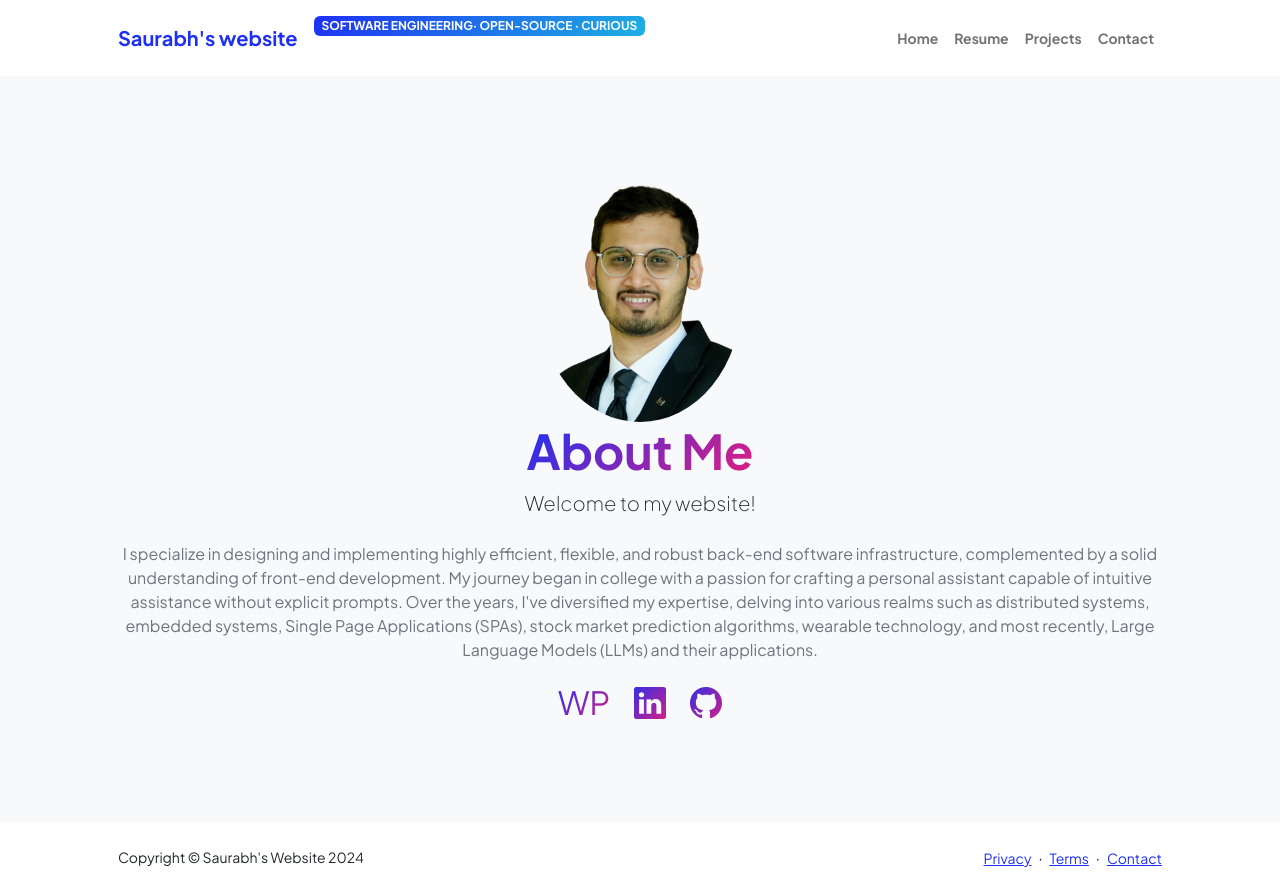
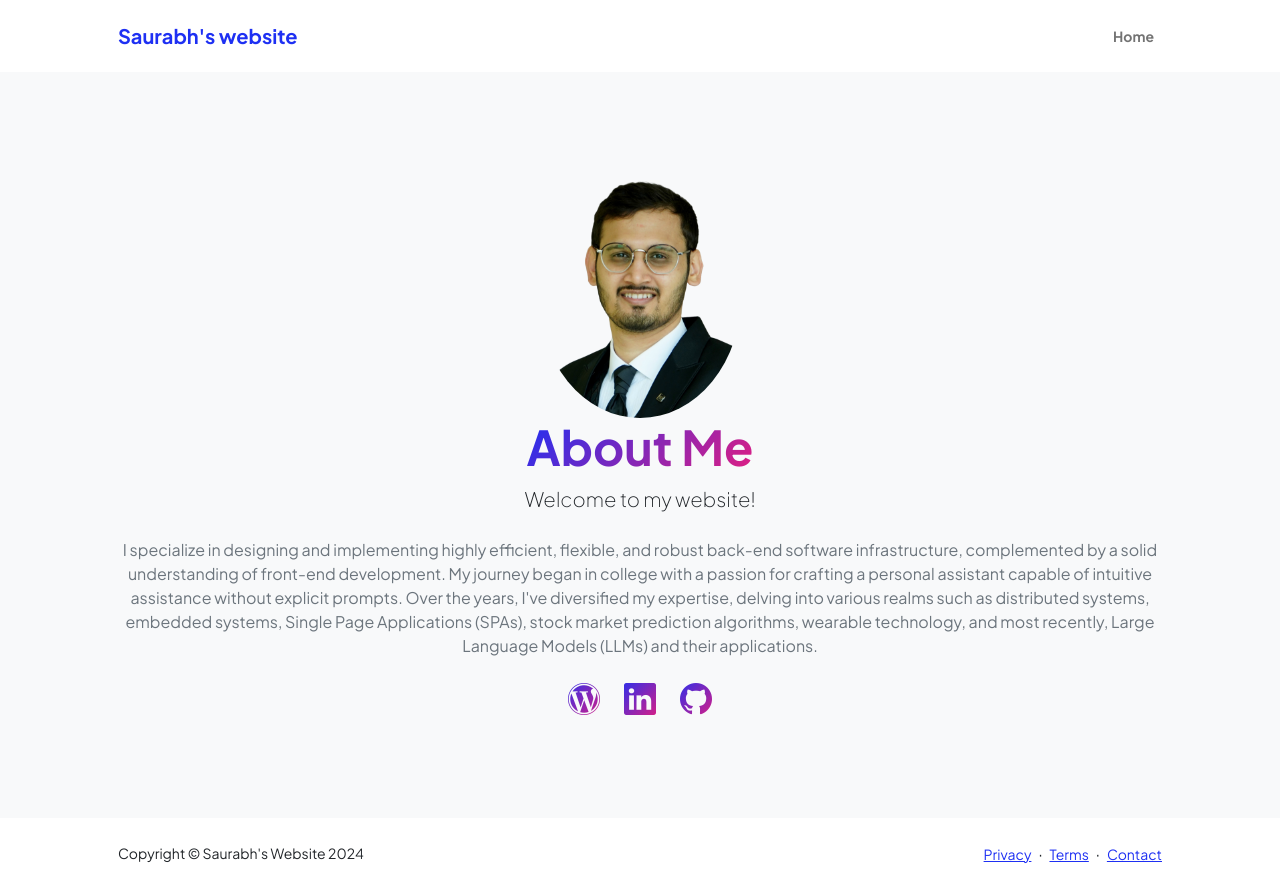
Before and after one commit to eaglespy21/eaglespy21.github.io, a plain HTML site: page index.html in a window 1280 px wide. Drawn offline with nearby package versions, Linux system fonts and the light colour scheme.

Commit message:
added wordpress icon

```diff
--- a/index.html
+++ b/index.html
@@ -23,14 +23,10 @@
             <nav class="navbar navbar-expand-lg navbar-light bg-white py-3">
                 <div class="container px-5">
                     <a class="navbar-brand" href="index.html"><span class="fw-bolder text-primary">Saurabh's website</span></a>
-                    <div class="badge bg-gradient-primary-to-secondary text-white mb-4"><div class="text-uppercase">Software Engineering&middot; Open-Source &middot; Curious</div></div>
                     <button class="navbar-toggler" type="button" data-bs-toggle="collapse" data-bs-target="#navbarSupportedContent" aria-controls="navbarSupportedContent" aria-expanded="false" aria-label="Toggle navigation"><span class="navbar-toggler-icon"></span></button>
                     <div class="collapse navbar-collapse" id="navbarSupportedContent">
                         <ul class="navbar-nav ms-auto mb-2 mb-lg-0 small fw-bolder">
                             <li class="nav-item"><a class="nav-link" href="index.html">Home</a></li>
-                            <li class="nav-item"><a class="nav-link" href="resume.html">Resume</a></li>
-                            <li class="nav-item"><a class="nav-link" href="projects.html">Projects</a></li>
-                            <li class="nav-item"><a class="nav-link" href="contact.html">Contact</a></li>
                         </ul>
                     </div>
                 </div>
@@ -54,7 +50,7 @@
                                     stock market prediction algorithms, wearable technology, and most recently,
                                     Large Language Models (LLMs) and their applications.</p>
                                 <div class="d-flex justify-content-center fs-2 gap-4">
-                                    <a class="text-gradient" href="https://blueredcheese.wordpress.com/"><i class="bi"></i>WP</a>
+                                    <a class="text-gradient" href="https://blueredcheese.wordpress.com/"><i class="bi bi-wordpress"></i></a>
                                     <a class="text-gradient" href="https://www.linkedin.com/in/saurabh-hindlekar-97276a5/"><i class="bi bi-linkedin"></i></a>
                                     <a class="text-gradient" href="https://github.com/eaglespy21"><i class="bi bi-github"></i></a>
                                 </div>
```
